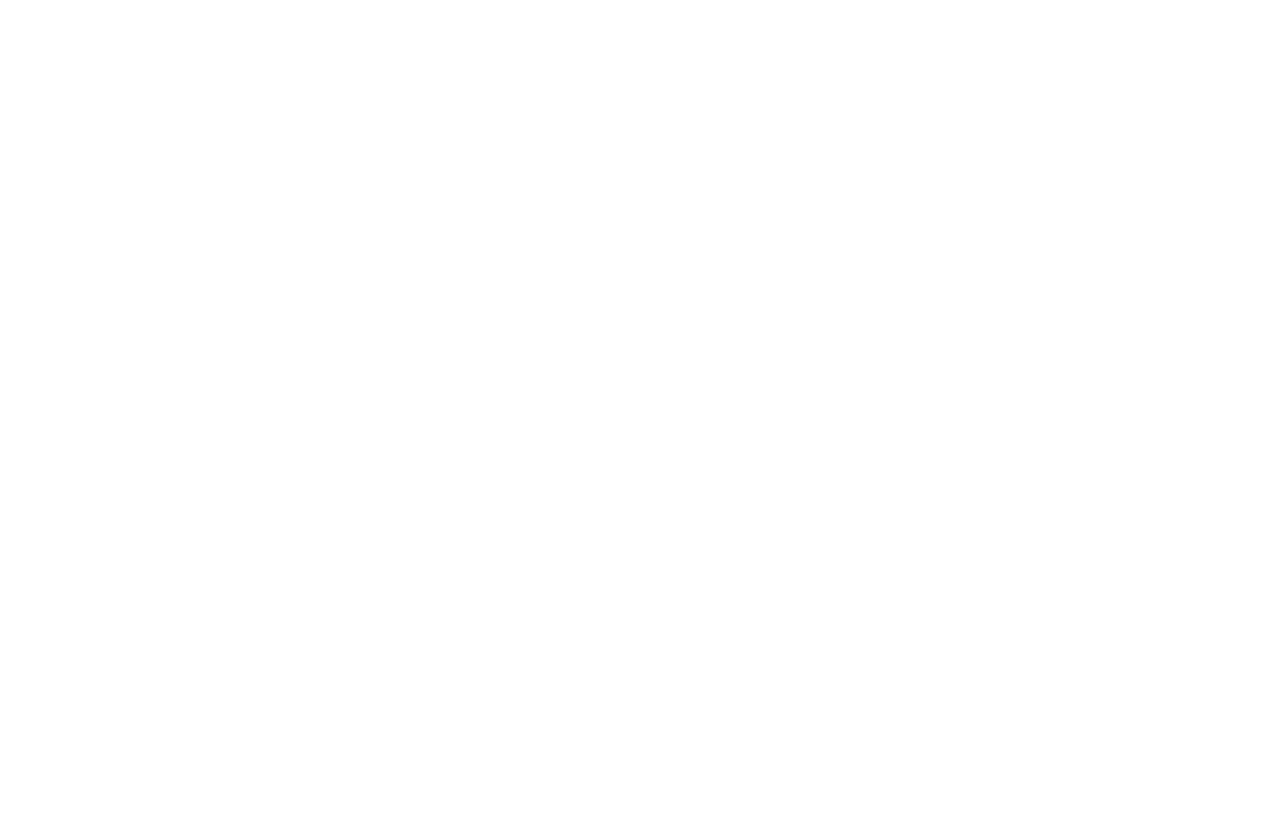
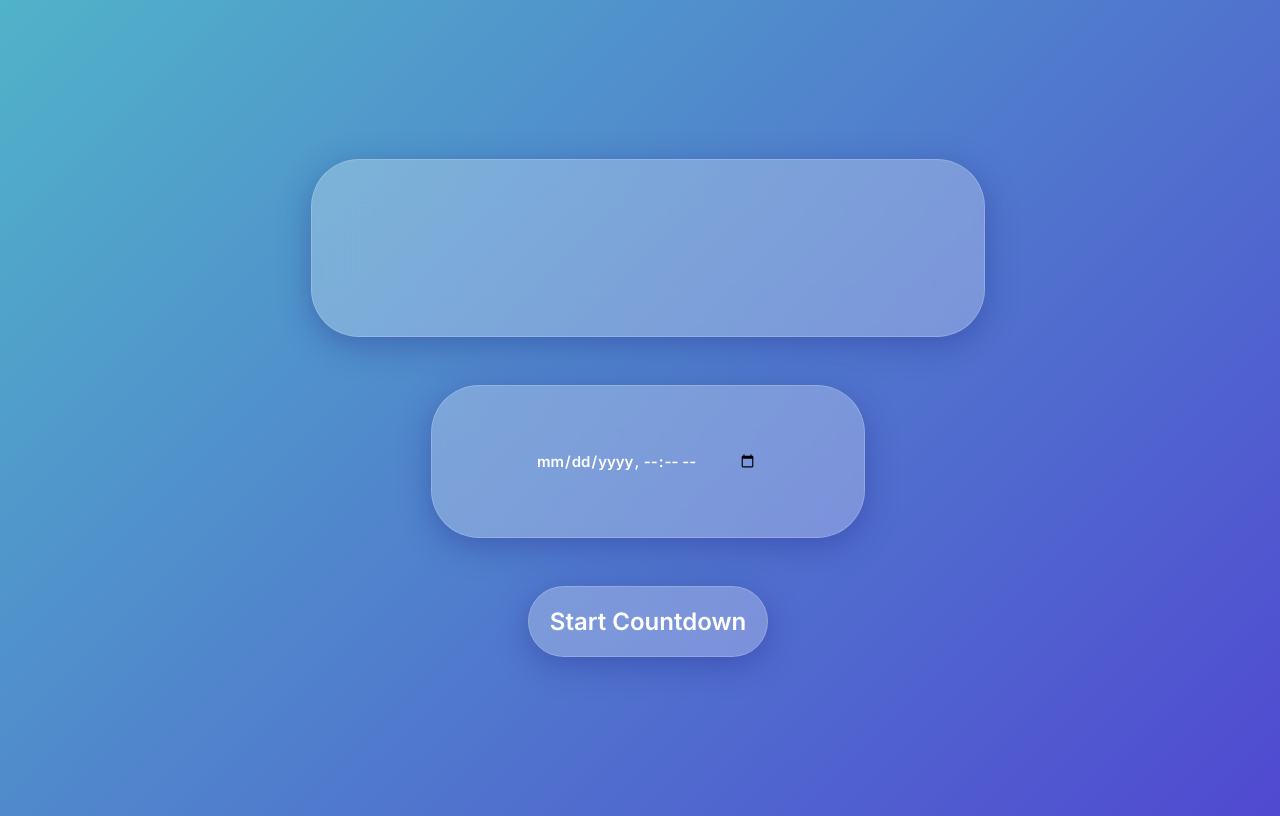
Before and after one commit to raj-2512/countdown-timer, a plain HTML site: page index.html in a window 1280 px wide. Drawn offline with Linux system fonts and the light colour scheme.

Commit message:
the real initial

```diff
--- a/index.html
+++ b/index.html
@@ -1,18 +1,27 @@
 <!DOCTYPE html>
-<html lang = "en">
+<html>
     <head>
-        <meta charset="UTF-8" />
-        <meta http-equiv="X-UA-Compatable" content="IE=edge" />
-        <meta name = "viewport" content="width=device-width, initial-scale=1.0" />
-        <title>Countdown</title>
-        <link rel="preconect" href="https://fonts.gstatic.com" />
-        <link
-            rel="stylesheet"
-        />
-        <link rel="stylesheet" href="./styles.css" />
-
+        <meta charset="utf-8">
+        <meta http-equiv="X-UA-Compatible" content="IE=edge">
+        <title>Countdown Timer</title>
+        <meta name="description" content="">
+        <meta name="viewport" content="width=device-width, initial-scale=1">
+        <link rel="stylesheet" href="./styles.css">
+        <script type = "text/javascript" src="index.js"></script>
     </head>
     <body>
-        <script src="App.js"></script>
+        <div class="container">
+            <div class="output">
+                <p id="count"></p>
+            </div>
+            <!-- date & time -->
+            <div class="date-time-input">
+                <label for="datetime-local"></label>
+                <input type="datetime-local" id="datetime-local">
+            </div>
+
+            <button type="submit" onclick="startCountdown()">Start Countdown</button>
+        </div>
+
     </body>
 </html>
--- /dev/null
+++ b/index.js
@@ -0,0 +1,29 @@
+function startCountdown() {
+    // Get the selected countdown date and time
+    const countdownDate = new Date(document.getElementById("datetime-local").value).getTime();
+    // Get the current date and time
+    const now = new Date().getTime();
+    // Calculate the time remaining in milliseconds
+    const timeRemaining = countdownDate - now;
+    // Convert the time remaining to days, hours, minutes, and seconds
+    const days = Math.floor(timeRemaining / (1000 * 60 * 60 * 24));
+    const hours = Math.floor((timeRemaining % (1000 * 60 * 60 * 24)) / (1000 * 60 * 60));
+    const minutes = Math.floor((timeRemaining % (1000 * 60 * 60)) / (1000 * 60));
+    const seconds = Math.floor((timeRemaining % (1000 * 60)) / 1000);
+
+    let countdownText = " ";
+    if (days > 0) {
+        countdownText += days + "d ";
+      }
+      if (hours > 0 || days > 0) {
+        countdownText += hours + "h ";
+      }
+      if (minutes > 0 || hours > 0 || days > 0) {
+        countdownText += minutes + "m ";
+      }
+      countdownText += seconds + "s";
+      document.getElementById("count").innerHTML = countdownText;
+
+    // Update the countdown timer every second
+    setTimeout(startCountdown, 1000);
+  }
--- a/styles.css
+++ b/styles.css
@@ -1,8 +1,143 @@
-* {
+@import url('https://fonts.googleapis.com/css2?family=Inter:wght@600&display=swap');
+.container {
+   display: flex;
+   flex-direction: column;
+   justify-content: center;
+   align-items: center;
+   gap: 3rem;
+}
+
+body {
+    position: relative;
+
+    display: grid;
+    place-content: center;
+
+    width: 100%;
+    height: 100vh;
+    overflow: hidden;
+
+    background: linear-gradient(-45deg, #922626 0%, #4e2692 25%, #5049d1 75%, #50b3c9 100%);
+    background-size: 400% 400%;
+}
+
+.date-time-input{
+    display: flex;
+    flex-direction: row;
+    justify-content: center;
+    color: white;
     margin: 0;
-    padding: 0;
-    box-sizing: border-box;
+    padding: 3rem 6rem;
+
+    width: 15rem;
+    background-color: var(--color-counter);
+    background: rgba( 255, 255, 255, 0.25 );
+    box-shadow: 0 8px 32px 0 rgba( 31, 38, 135, 0.37 );
+    backdrop-filter: blur( 20px );
+    -webkit-backdrop-filter: blur( 20px );
+    border-width: 0;
+    border-radius: 3rem;
+    border: 1px solid rgba( 255, 255, 255, 0.18 );
 }
-body {
-    font-family: "Loto", sans-serif;
+
+.output {
+    display: flex;
+    flex-direction: row;
+    justify-content: center;
+    color: white;
+    margin: 0;
+    padding: 3rem 6rem;
+
+    font-family: Inter;
+    width: 30rem;
+
+    background-color: var(--color-counter);
+    background: rgba( 255, 255, 255, 0.25 );
+    box-shadow: 0 8px 32px 0 rgba( 31, 38, 135, 0.37 );
+    backdrop-filter: blur( 20px );
+    -webkit-backdrop-filter: blur( 20px );
+    border-width: 0;
+    border-radius: 3rem;
+    border: 1px solid rgba( 255, 255, 255, 0.18 );
 }
+
+.output p{
+    font-size: 40px;
+    margin-left: 1rem;
+    margin-right: 1rem;
+}
+
+input[type=datetime-local] {
+  color: white;
+  font-family: Inter;
+  font-size: 15px;
+  border: none;
+  outline: none;
+  background-color: transparent;
+  padding: 15px;
+}
+::-webkit-calendar-picker-indicator{
+  background-color: none;
+  padding: 5px;
+  cursor: pointer;
+  border-radius: 3px;
+}
+
+.submit {
+    opacity: 40%;
+    transition: transform 0.25s ease-in-out, opacity 0.1s ease-in-out;
+}
+
+::placeholder {
+    color: var(--color-white);
+    opacity: 0.7;
+}
+
+::selection {
+    background: rgba(255, 255, 255, 0.3);
+}
+
+button {
+    display: grid;
+    place-content: center;
+
+    padding: 0.8rem;
+    border-radius: 1rem;
+    border-width: 0;
+
+    width: 15rem;
+    min-height: 4.4rem;
+
+    font-family: Inter;
+    font-size: 1.5rem;
+
+    background: rgba( 255, 255, 255, 0.25 );
+    box-shadow: 0 8px 32px 0 rgba( 31, 38, 135, 0.37 );
+    backdrop-filter: blur( 20px );
+    -webkit-backdrop-filter: blur( 20px );
+    border-width: 0;
+    border-radius: 3rem;
+    border: 1px solid rgba( 255, 255, 255, 0.18 );
+    color: white;
+
+    transition: all 0.08s ease-in-out;
+  }
+
+  button:hover {
+    transform: scale(1.02);
+    filter: brightness(1.1);
+    box-shadow: rgba(17, 12, 46, 0.15) 0px 12px 35px 0px;
+  }
+
+  button:active {
+    transform: scale(0.98);
+    box-shadow: rgba(17, 12, 46, 0.15) 0px 10px 25px 2px;
+  }
+
+  button:hover > .submit {
+    transform: translateX(0.5rem) scale(1.1);
+  }
+
+  button:active > .submit {
+    transform: translateX(0) scale(1);
+  }
```
Also changed, not shown: assets/Arrow.svg (added), assets/Send.svg (added), assets/Squirrel.jpg (added).
